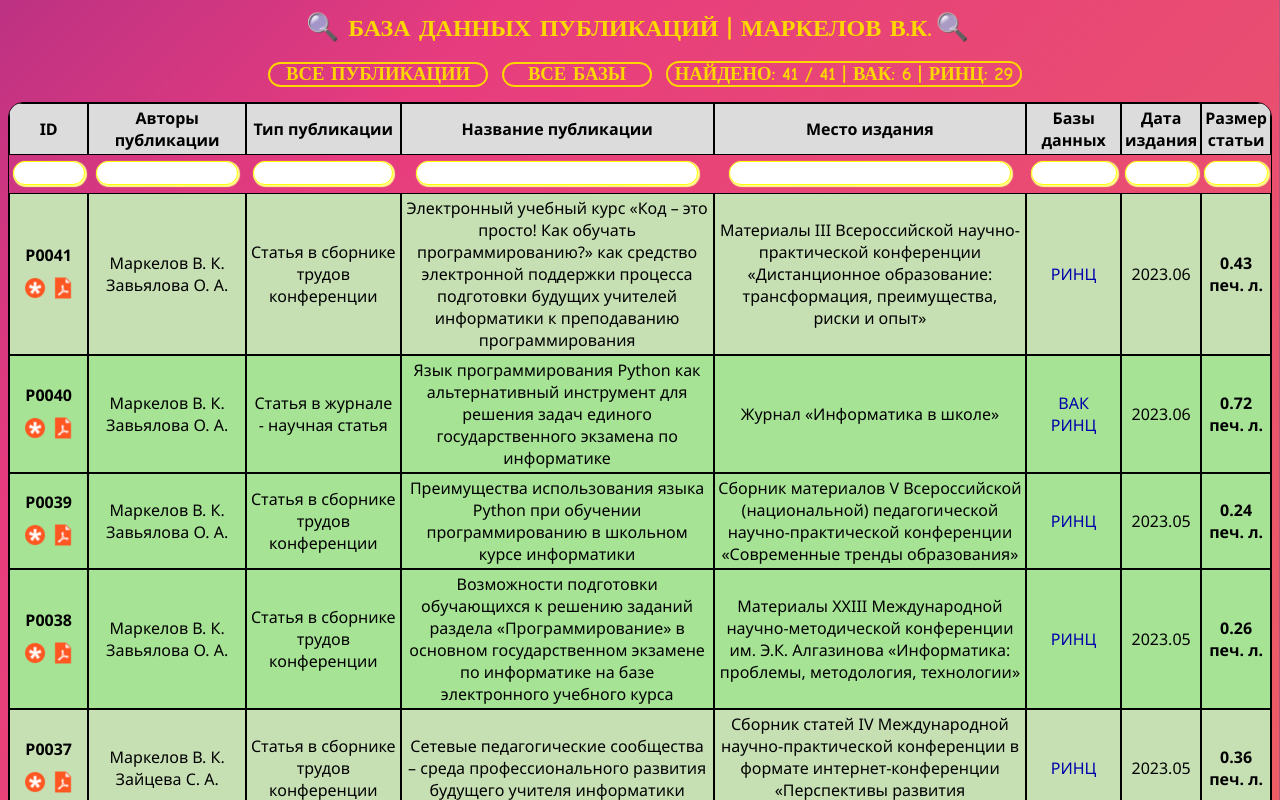
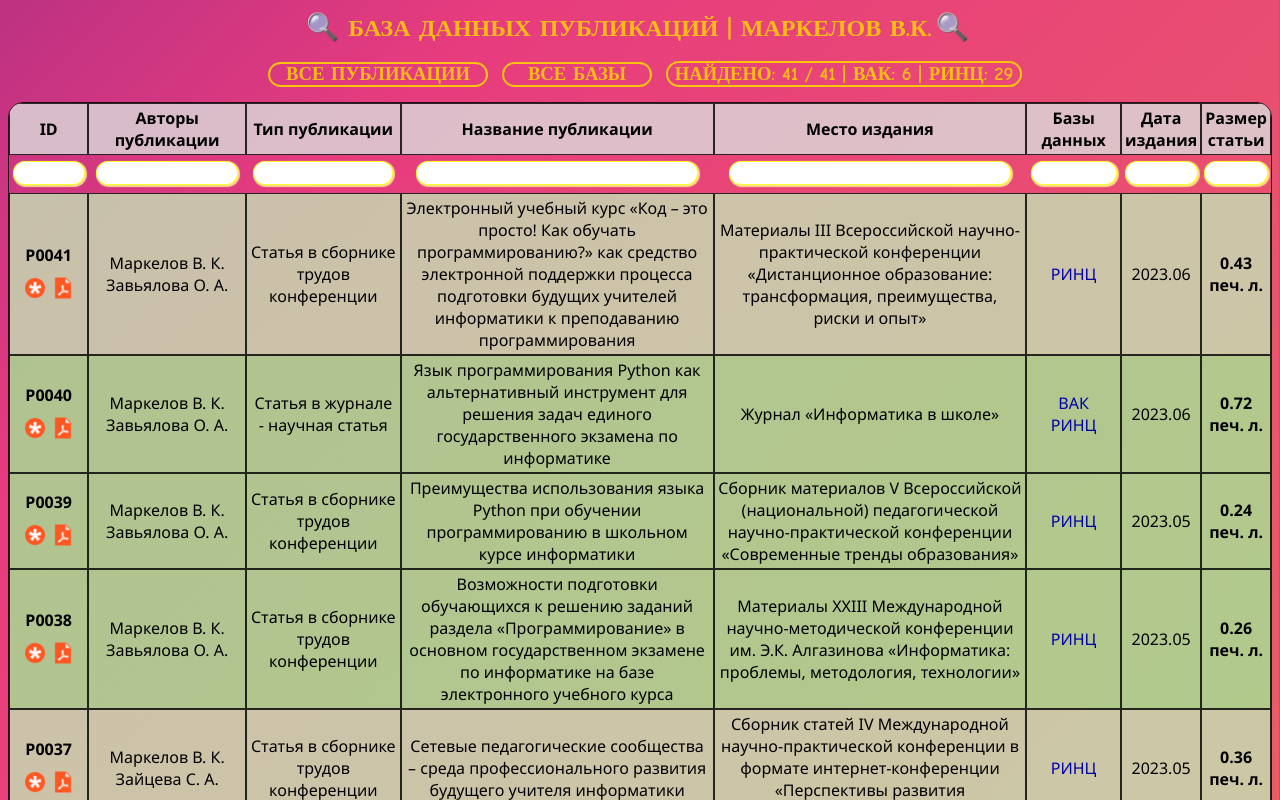
Before and after one commit to valemark/vmkpubls, a plain HTML site: page index.html in a window 1280 px wide. Shown: the top 800 px of the page. Drawn offline with Linux system fonts and the light colour scheme.

Commit message:
Update Style.css

```diff
--- a/Data/Style.css
+++ b/Data/Style.css
@@ -5,7 +5,7 @@ html {
 
 body {
     animation: gradient 10s ease infinite;
-    background: linear-gradient(-45deg, #ee7752, #e73c7e, #000398, #23d5ab);
+    background: linear-gradient(-45deg, #EE7752, #E73C7E, #000398, #23D5AB);
     background-size: 400% 400%;
 }
 
@@ -26,7 +26,7 @@ body {
 }
 
 #Logo{
-    color: #FFD700;
+    color: #FFD700CF;
     font-family: "Comic Sans MS";
     font-size: 18pt;
     font-weight: bold;
@@ -42,11 +42,11 @@ body {
 
 #ChoiceStatus {
     appearance: none;
-    background-color: rgba(255, 255, 255, 0);
-    border: 2px #FFD700 solid;
+    background-color: #FFFFFF00;
+    border: 2px #FFD700DF solid;
     border-radius: 15px;
     box-sizing: border-box;
-    color: #FFD700;
+    color: #FFD700CF;
     column-fill: auto;
     -moz-column-fill: auto;
     font-family: "Comic Sans MS";
@@ -60,17 +60,17 @@ body {
 }
 
 #ChoiceStatus option {
-    background-color: #000064;
+    background-color: #000064CF;
     text-align: center;
 }
 
 #ChoiceBase {
     appearance: none;
-    background-color: rgba(255, 255, 255, 0);
-    border: 2px #FFD700 solid;
+    background-color: #FFFFFF00;
+    border: 2px #FFD700DF solid;
     border-radius: 15px;
     box-sizing: border-box;
-    color: #FFD700;
+    color: #FFD700CF;
     column-fill: auto;
     -moz-column-fill: auto;
     font-family: "Comic Sans MS";
@@ -84,14 +84,14 @@ body {
 }
 
 #ChoiceBase option{
-    background-color: #000064;
+    background-color: #000064CF;
     text-align: center;
 }
 
 #Statistics {
-    border: 2px #FFD700 solid;
+    border: 2px #FFD700DF solid;
     border-radius: 15px;
-    color: #FFD700;
+    color: #FFD700CF;
     font-family: "Comic Sans MS";
     font-size: 14pt;
     font-weight: bold;
@@ -101,14 +101,14 @@ body {
 #StatisticsFind,
 #StatisticsVAK,
 #StatisticsRSCI {
-    color: #FFD700;
+    color: #FFD700CF;
     font-family: "Comic Sans MS";
     font-size: 14pt;
     font-weight: bold;
 }
 
 .Database {
-    border: 1px solid #000000;
+    border: 1px solid #000000CF;
     border-radius: 15px;
     -webkit-border-radius: 15px;
     -moz-border-radius: 15px;
@@ -120,7 +120,7 @@ body {
 .Database th,
 .Database tr,
 .Database td {
-    border: 1px solid #000000;
+    border: 1px solid #000000CF;
     font-family: "Segoe UI";
     font-size: 12pt;
     padding: 3px;
@@ -137,8 +137,8 @@ body {
 }
 
 .Title {
-    background-color: #DCDCDC;
-    border: 1px solid #000000;
+    background-color: #DCDCDCCF;
+    border: 1px solid #000000CF;
     text-align: center;
     font-weight: bold;
 }
@@ -148,9 +148,9 @@ body {
 }
 
 .Search {
-    border: 1px solid #FFFF00;
+    border: 1px solid #FFFF00CF;
     border-radius: 20px;
-    box-shadow: 1px 1px 1px 1px #FFFF8C;
+    box-shadow: 1px 1px 1px 1px #FFFF8CCF;
     font-family: "Segoe UI";
     font-size: 11pt;
     margin-top: 3px;
@@ -174,7 +174,7 @@ body {
     background-color: transparent;
     background-image: url("Data/File.png") no-repeat;
     border: none;
-    color: #FF0000;
+    color: #FF0000CF;
     font-size: 16pt;
     font-weight: bold;
     margin-top: 10px;
@@ -192,7 +192,7 @@ body {
     background-color: transparent;
     background-image: url("Data/File.png") no-repeat;
     border: none;
-    color: #FF0000;
+    color: #FF0000CF;
     font-size: 16pt;
     font-weight: bold;
     margin-top: 10px;
@@ -240,11 +240,42 @@ body {
 }
 
 .P0 {
-    background-color: #C6E0B4;
+    background-color: #C6E0B4CF;
 }
+
 .P1 {
-    background-color: #A6E395;
+    background-color: #A6E395CF;
 }
+
 .P2 {
-    background-color: #C4E59F;
+    background-color: #C4E59FCF;
 }
+
+.R1 {
+    background-color: #FFD966CF;
+}
+
+.R2 {
+    background-color: #FFE699CF;
+}
+
+.W1 {
+    background-color: #F4B084CF;
+}
+
+.W2 {
+    background-color: #F8CBADCF;
+}
+
+.Footer {
+    background-color: #DCDCDCCF;
+    border-radius: 15px;
+    font-family: "Comic Sans MS";
+    font-size: 21px;
+    height: 50px;
+    line-height: 50px;
+    margin-top: 15px;
+    text-align: center;
+    vertical-align: middle;
+    width: 100%;
+}
```
